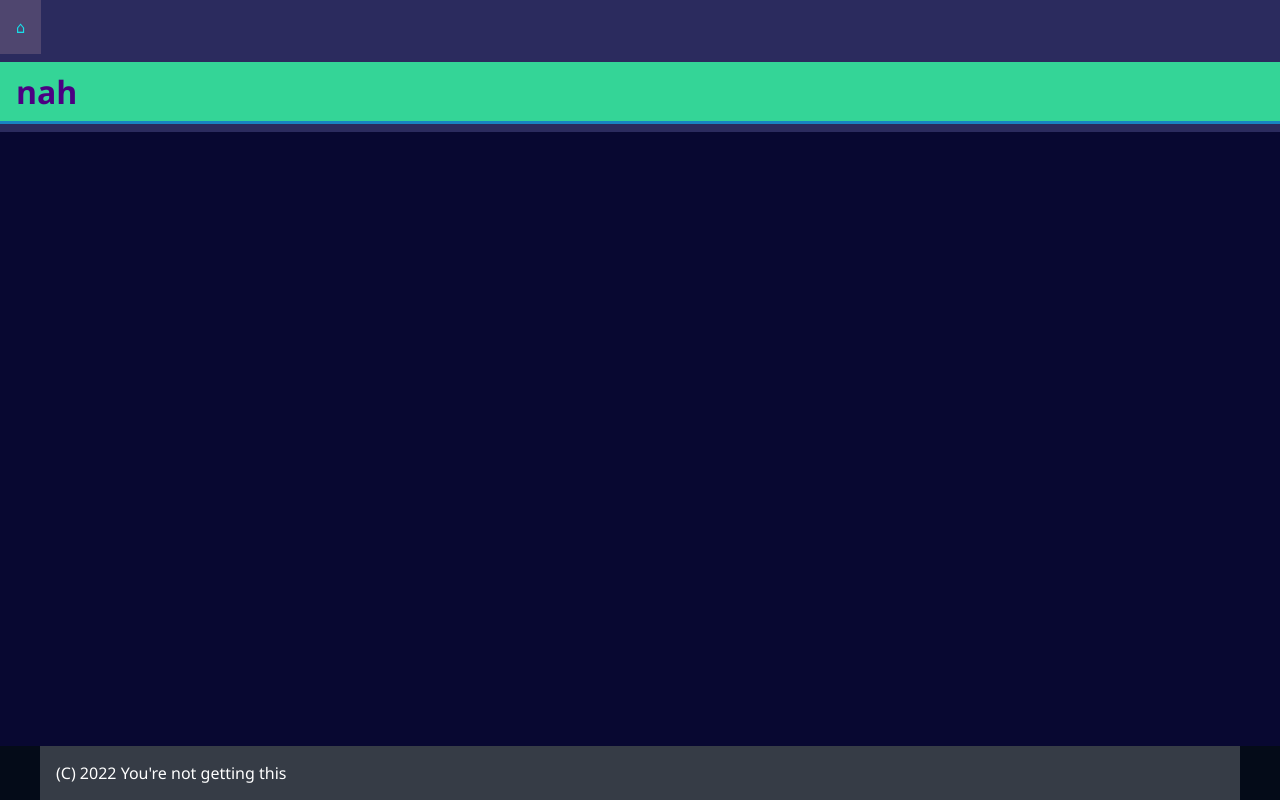
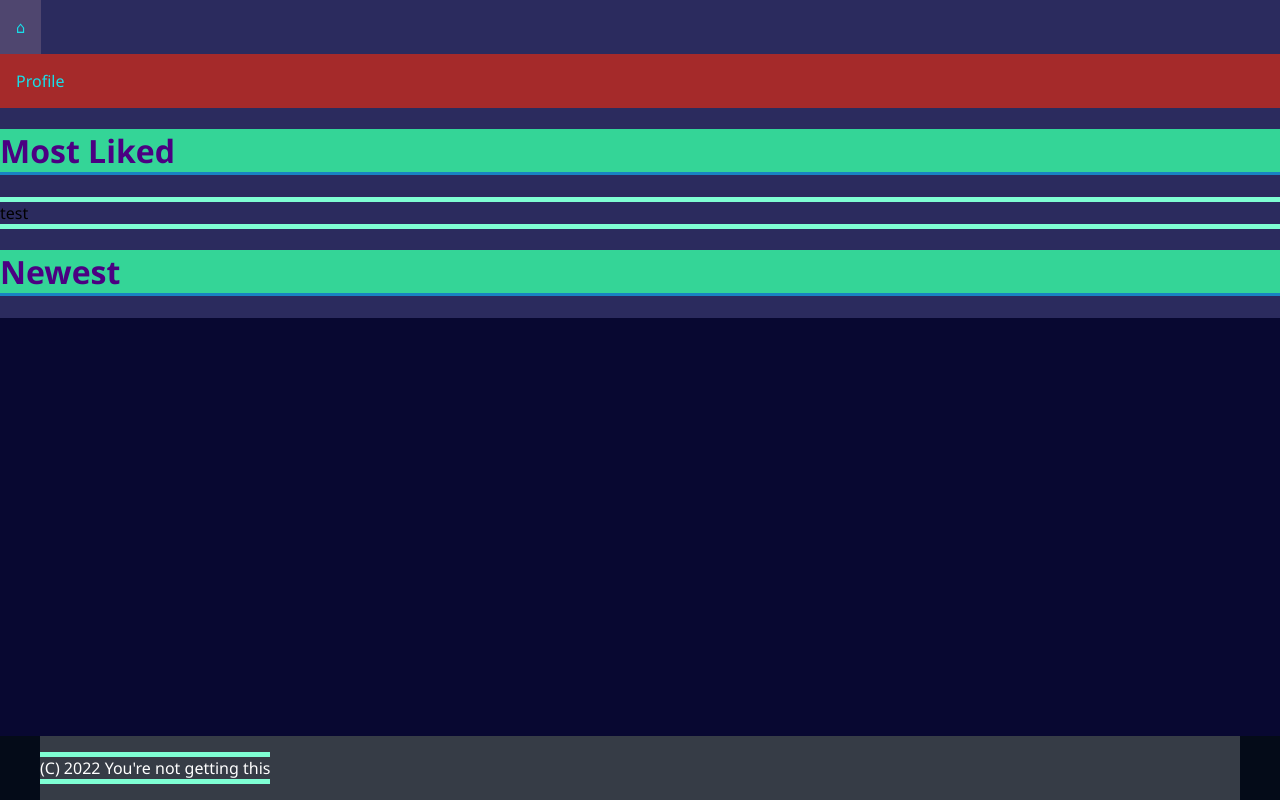
Before and after one commit to revers2b/Image_sharing_and_posting_service, a Django app: page / in a window 1280 px wide. Run offline with Django 4.2, Linux system fonts and the light colour scheme.

Commit message:
homepage visual

```diff
--- a/image_sharing_and_posting/img_share_post/static/image_sharing_and_posting/css/base.css
+++ b/image_sharing_and_posting/img_share_post/static/image_sharing_and_posting/css/base.css
@@ -1,4 +1,3 @@
-
 body {
     background-color: rgb(8, 8, 49);
     margin: 0;
@@ -54,15 +53,25 @@ main {
     flex-grow: 1;
 }
 
-h1, h2, h3, p {
-    padding: 0.5rem 1rem;
-    margin: 0.5rem 0;
+h1 p {
+    padding: 1rem 1rem;
+    margin: 1rem 0;
 }
 
-h1, h2, h3 {
+h1 {
     background-color: rgb(52, 213, 151);
     color: indigo;
     border-bottom: 3px solid rgb(24, 132, 194);
+}
+
+p {
+    border-bottom: 5px solid aquamarine;
+    border-top: 5px solid aquamarine;
+    border-color: aquamarine;
+}
+
+.profile {
+    background-color: brown;
 }
 
 footer {
--- a/image_sharing_and_posting/img_share_post/templates/image_sharing_and_posting/home.html
+++ b/image_sharing_and_posting/img_share_post/templates/image_sharing_and_posting/home.html
@@ -10,13 +10,19 @@
 </head>
 <body>
     <header>
+        {% block nav %}
         <a href='Home'>&#8962;</a>
-        <a href='profile'></a>
+        <div class="profile">
+        <a href='profile'>Profile</a>
+        </div>
         <span class="spacer"></span>
-        <h1>nah</h1>
+        <h1>Most Liked</h1>
+            <p>test</p>
+        <h1>Newest</h1>
+        {% endblock nav%}
     </header>
-    <main>
-    </main>
+<main>
+</main>
     <footer>
         <div class="container">
             {% block footer %}<p>(C) 2022 You're not getting this</p>{% endblock footer %}
```
